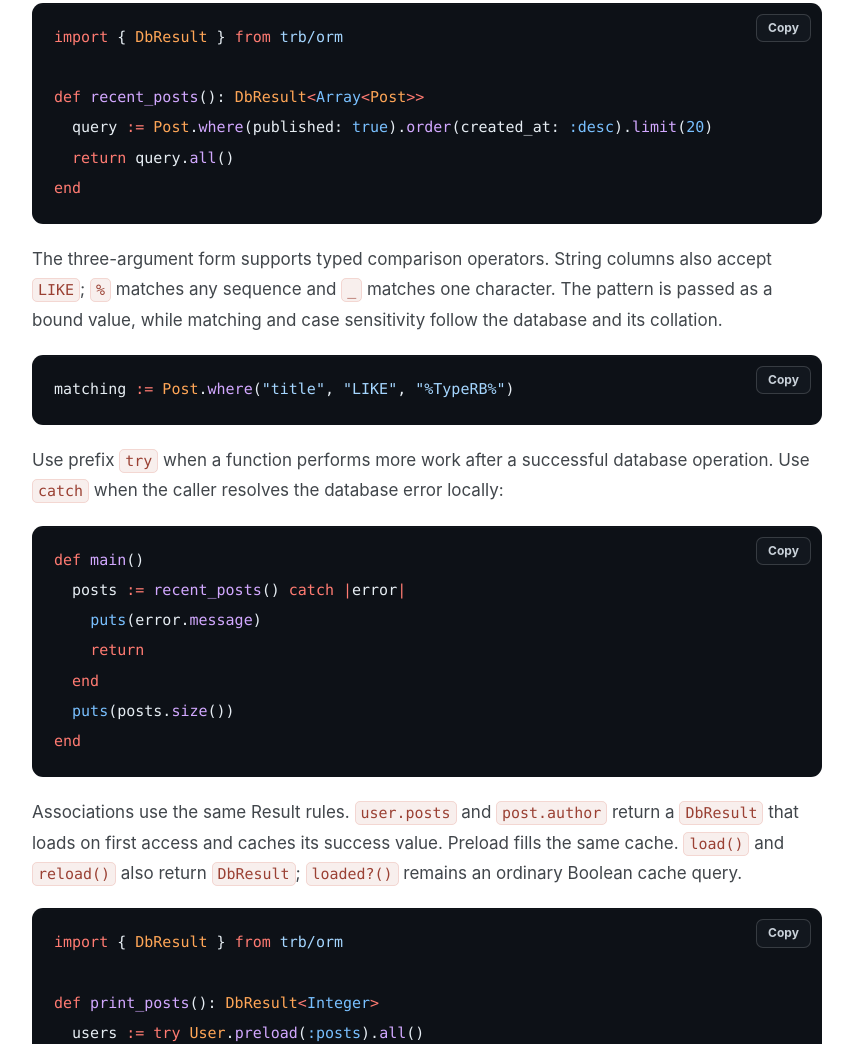
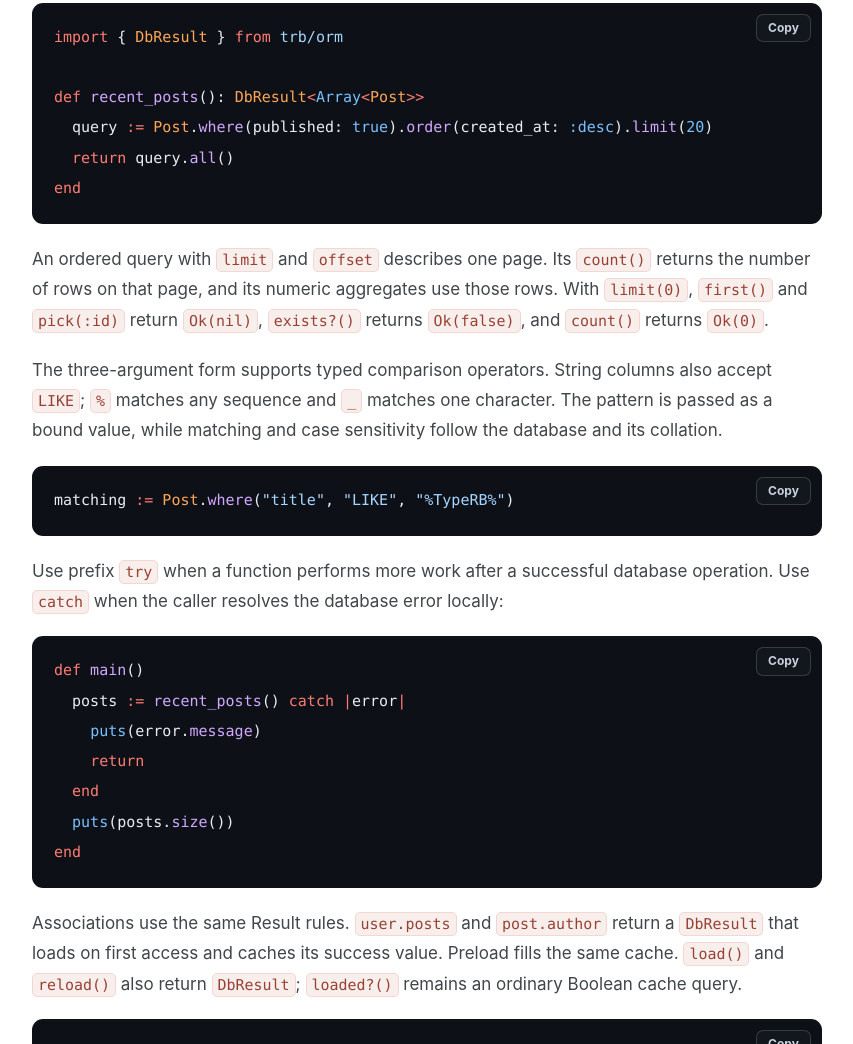
Before and after one commit to type-rb/type-rb.github.io, a plain HTML site: page docs/guides/orm/index.html in a window 1280 px wide. Shown: the part 5145-6189 px from the top of the page, without its empty margins (312-1165 px from the left). Drawn offline with Linux system fonts and the light colour scheme.

Commit message:
Deploy TypeRB website from 14cbb3b00cf8c08fef94531dc75884a7c12e357e

```diff
--- a/docs/guides/orm/index.html
+++ b/docs/guides/orm/index.html
@@ -260,6 +260,10 @@ for <code>Result&lt;T, DbError&gt;</code>.</p>
 <span class="line"><span style="color:#FF7B72">	return</span><span style="color:#E6EDF3"> query.</span><span style="color:#D2A8FF">all</span><span style="color:#E6EDF3">()</span></span>
 <span class="line"><span style="color:#FF7B72">end</span></span>
 <span class="line"></span></code></pre>
+<p>An ordered query with <code>limit</code> and <code>offset</code> describes one page. Its
+<code>count()</code> returns the number of rows on that page, and its numeric aggregates
+use those rows. With <code>limit(0)</code>, <code>first()</code> and <code>pick(:id)</code> return <code>Ok(nil)</code>,
+<code>exists?()</code> returns <code>Ok(false)</code>, and <code>count()</code> returns <code>Ok(0)</code>.</p>
 <p>The three-argument form supports typed comparison operators. String columns
 also accept <code>LIKE</code>; <code>%</code> matches any sequence and <code>_</code> matches one character.
 The pattern is passed as a bound value, while matching and case sensitivity
```
Also changed, not shown: 1 other file.
